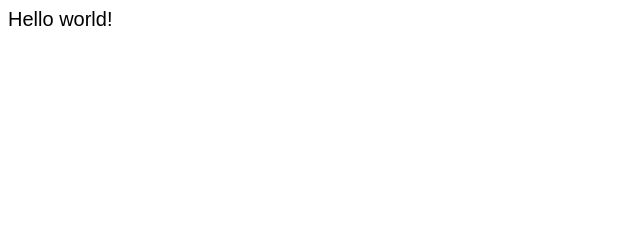
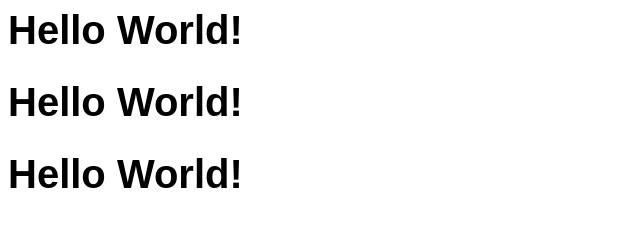
Before and after one commit to williamsconcepts/VueJS-Course, a plain HTML site: page Vue-Beyond-the-fundamentals/section-4-1-STARTER/index.html in a window 1280 px wide. Shown: the whole page, without its empty margins (0-640 px from the left). Drawn offline with nearby package versions, Linux system fonts and the light colour scheme.

Commit message:
Introduction to Components

```diff
--- a/Vue-Beyond-the-fundamentals/section-4-1-STARTER/app.js
+++ b/Vue-Beyond-the-fundamentals/section-4-1-STARTER/app.js
@@ -1,10 +1,14 @@
 let vm = Vue.createApp({
+ // template: ``
+})
+
+vm.component('hello', {
+  template: `<h1>{{message}}</h1>`,
   data() {
     return {
-      message: "Hello world!"
+      message: 'Hello World!'
     }
-  },
- // template: ``
+  }
 })
 
 vm.mount('#app')
--- a/Vue-Beyond-the-fundamentals/section-4-1-STARTER/index.html
+++ b/Vue-Beyond-the-fundamentals/section-4-1-STARTER/index.html
@@ -7,7 +7,11 @@
 </head>
 
 <body>
-  <div id="app">{{message}}</div>
+  <div id="app">
+    <hello></hello>
+    <hello></hello>
+    <hello></hello>
+  </div>
 
 
   <script src="https://unpkg.com/vue@3/dist/vue.global.js"></script>
```
